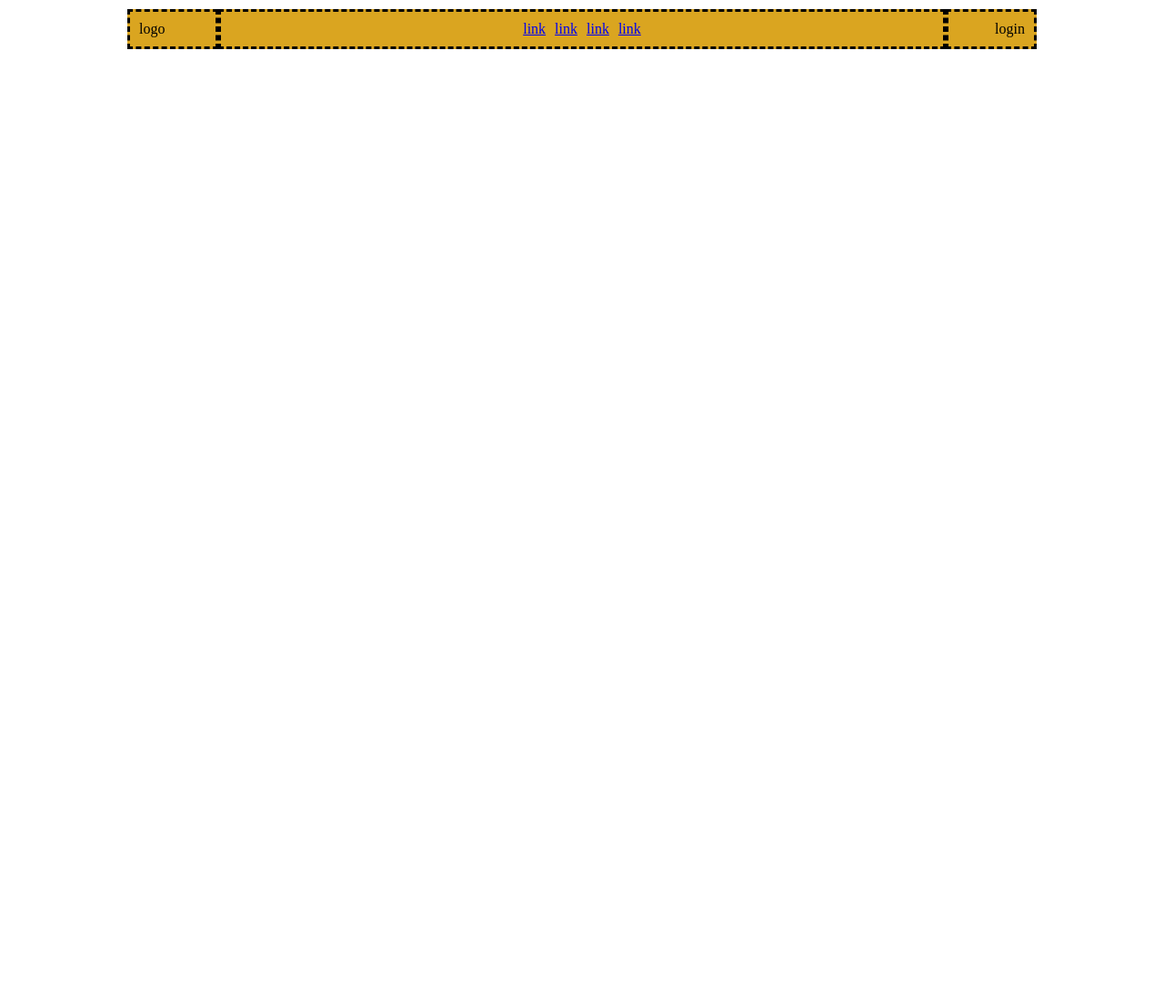
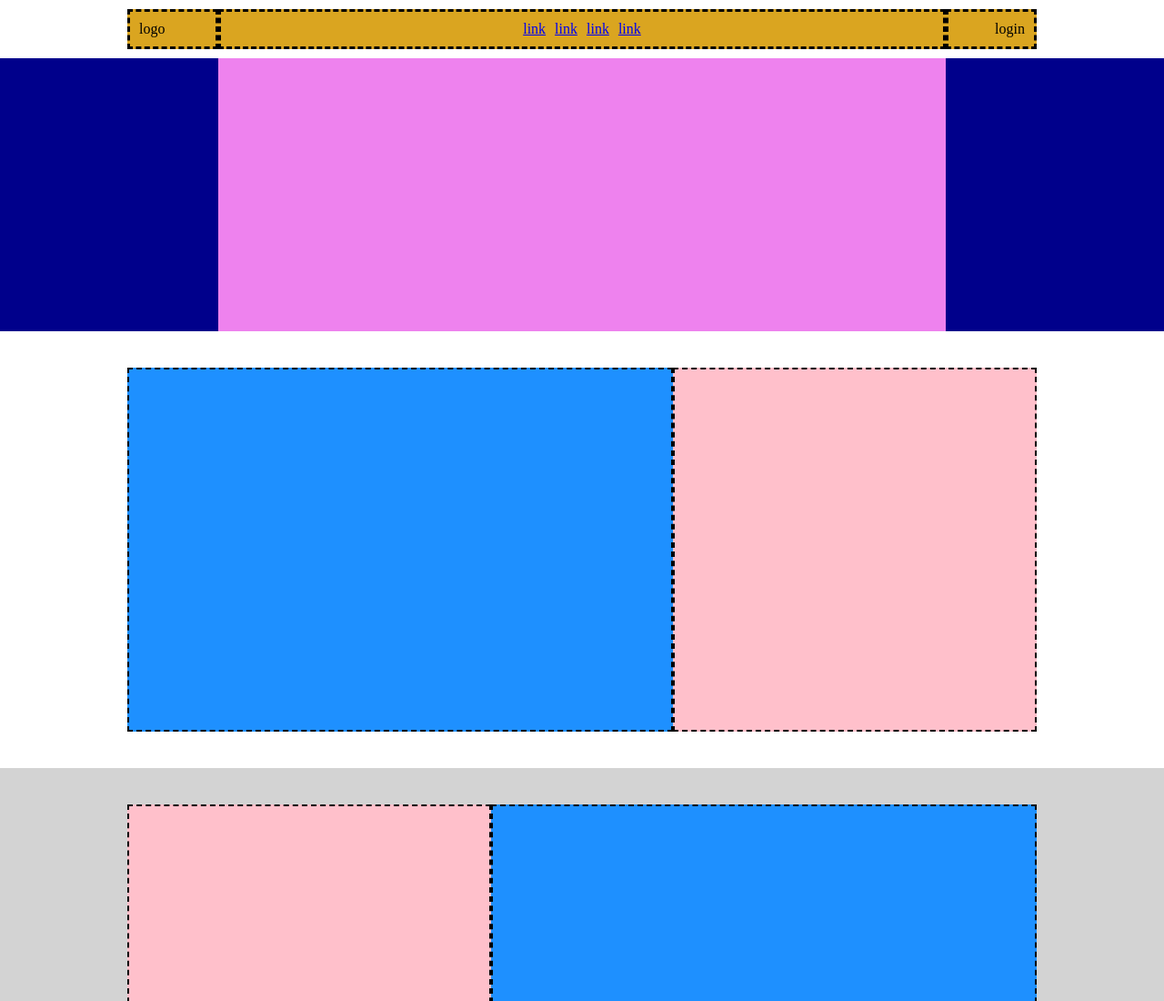
Before and after one commit to AndreaC25/htmlcss-struttura-discord, a plain HTML site: page index.html in a window 1280 px wide. Shown: the top 1100 px of the page at 91% size. Before the commit the page ends 800 px from the top, so only its background shows below. Drawn offline with Linux system fonts and the light colour scheme.

Commit message:
Costruito corpo della pagina

```diff
--- a/index.html
+++ b/index.html
@@ -46,6 +46,80 @@
 
 <!--fine nav-->
 
+<!--corpo della pagina-->
+
+
+
+    <div id="primo">
+
+        <div class="small-box"></div>
+
+    </div>
+
+
+
+<main>
+
+    <section class="white">
+
+        <div class="container row">
+            <div class="big-boxes">
+
+            </div>
+            <div class="small-boxes">
+
+            </div>
+        </div>
+
+    </section>
+
+    <section class="grey">
+
+        <div class="container row">
+            <div class="small-boxes">
+
+            </div>
+            <div class="big-boxes">
+
+            </div>
+        </div>
+
+    </section>
+
+    <section class="white">
+
+        <div class="container row">
+            <div class="big-boxes">
+
+            </div>
+            <div class="small-boxes">
+
+            </div>
+        </div>
+
+    </section>
+
+
+    <section class="grey">
+
+        <div class="container">
+            <div class="big-boxgreen">
+
+            </div>
+
+
+        </div>
+
+    </section>
+
+
+</main>
+
+
+
+
+<!--fine corpo pagina-->
+
 
 
 
--- a/style.css
+++ b/style.css
@@ -56,3 +56,65 @@ nav .container > * {
 
 }
 /*fine elementi nav*/
+
+/*inizio stilizzazione corpo della pagina*/
+
+section{
+    padding: 40px 20px;
+}
+
+#primo{
+    background-color: #00008B;
+
+}
+
+
+#primo .small-box{
+
+    height: 300px;
+}
+
+.small-box{
+    background-color: #EE82EE;
+    max-width: 800px;
+    padding: 20px;
+    margin-left: auto;
+    margin-right: auto;
+}
+
+
+.row{
+    display: flex;
+
+}
+
+.grey{
+    background-color: #D3D3D3;
+}
+
+
+.big-boxes{
+
+    flex-grow: 1;
+    background-color: #1E90FF;
+    height: 400px;
+    border: dashed 2px black;
+}
+
+.small-boxes{
+
+    background-color: #FFC0CB;
+    height: 400px;
+    border: dashed 2px black;
+    width: 400px;
+
+}
+
+.grey .big-boxgreen{
+    border: dashed black 4px;
+    background-color: #228B22;
+    height: 600px;
+    width: 1000px;
+}
+
+/*fine stilizzazione*/
```
